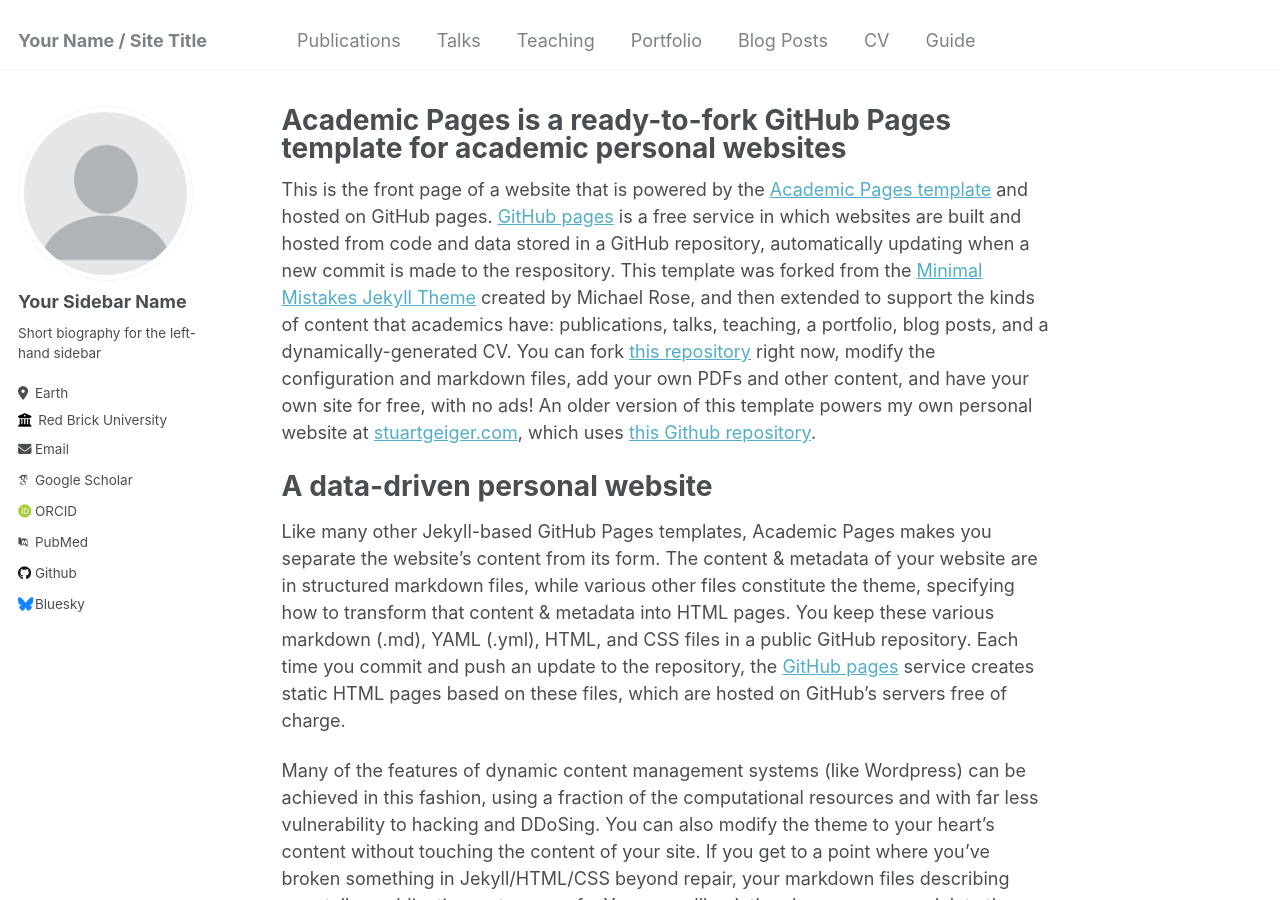
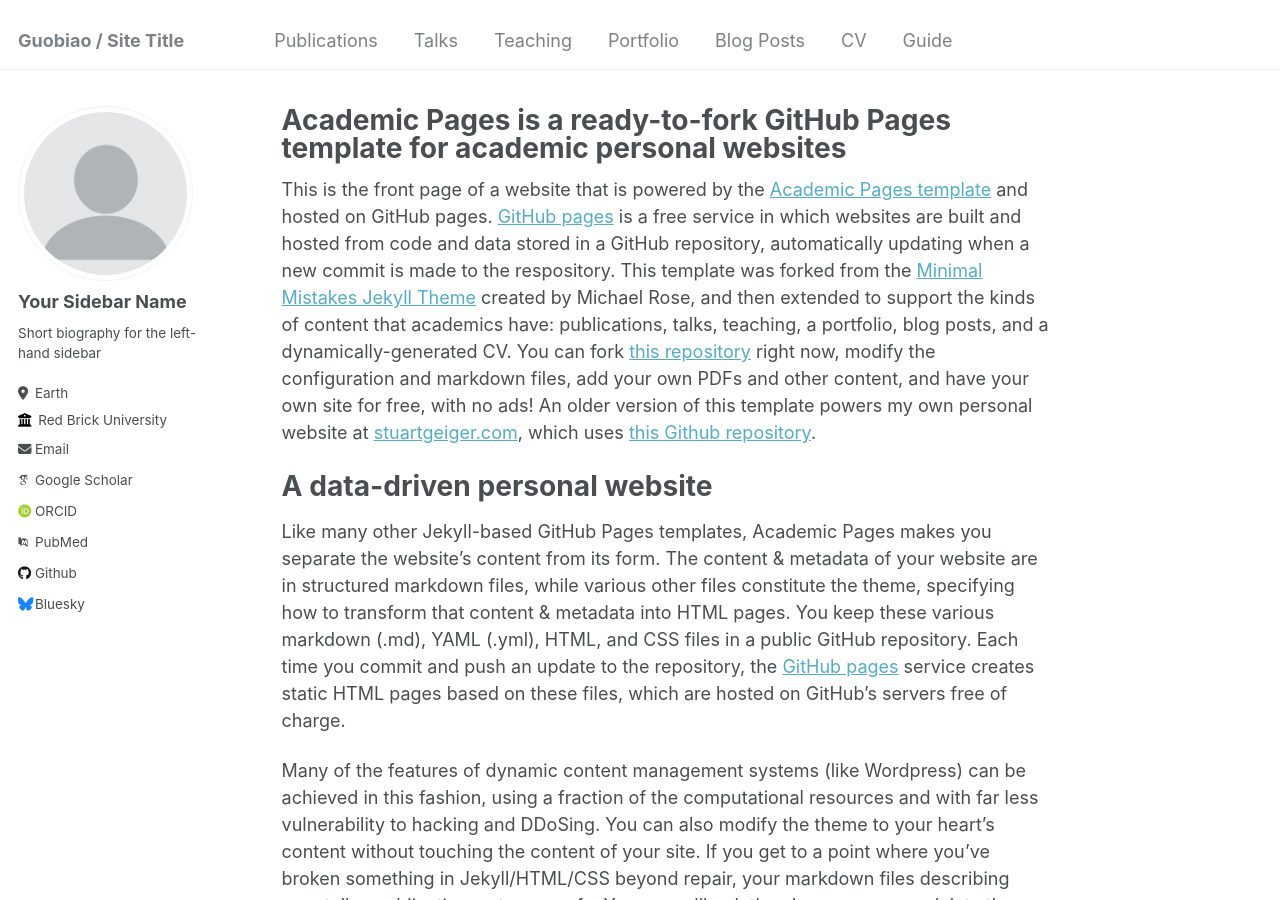
Before and after one commit to Hi-Yawei/GuobiaoLab.github.io, a Jekyll site: the page built from _pages/about.md, in a window 1280 px wide and 900 px high. Built offline with Jekyll 4.4.1, drawn with Linux system fonts in a browser that asks for light colours; some web fonts are replaced.

Commit message:
Update _config.yml

```diff
--- a/_config.yml
+++ b/_config.yml
@@ -8,7 +8,7 @@
 
 # Basic Site Settings
 locale                   : "en-US"
-title                    : "Your Name / Site Title"
+title                    : "Guobiao / Site Title"
 title_separator          : "-"
 name                     : &name "Your Name"
 description              : &description "personal description"
```
